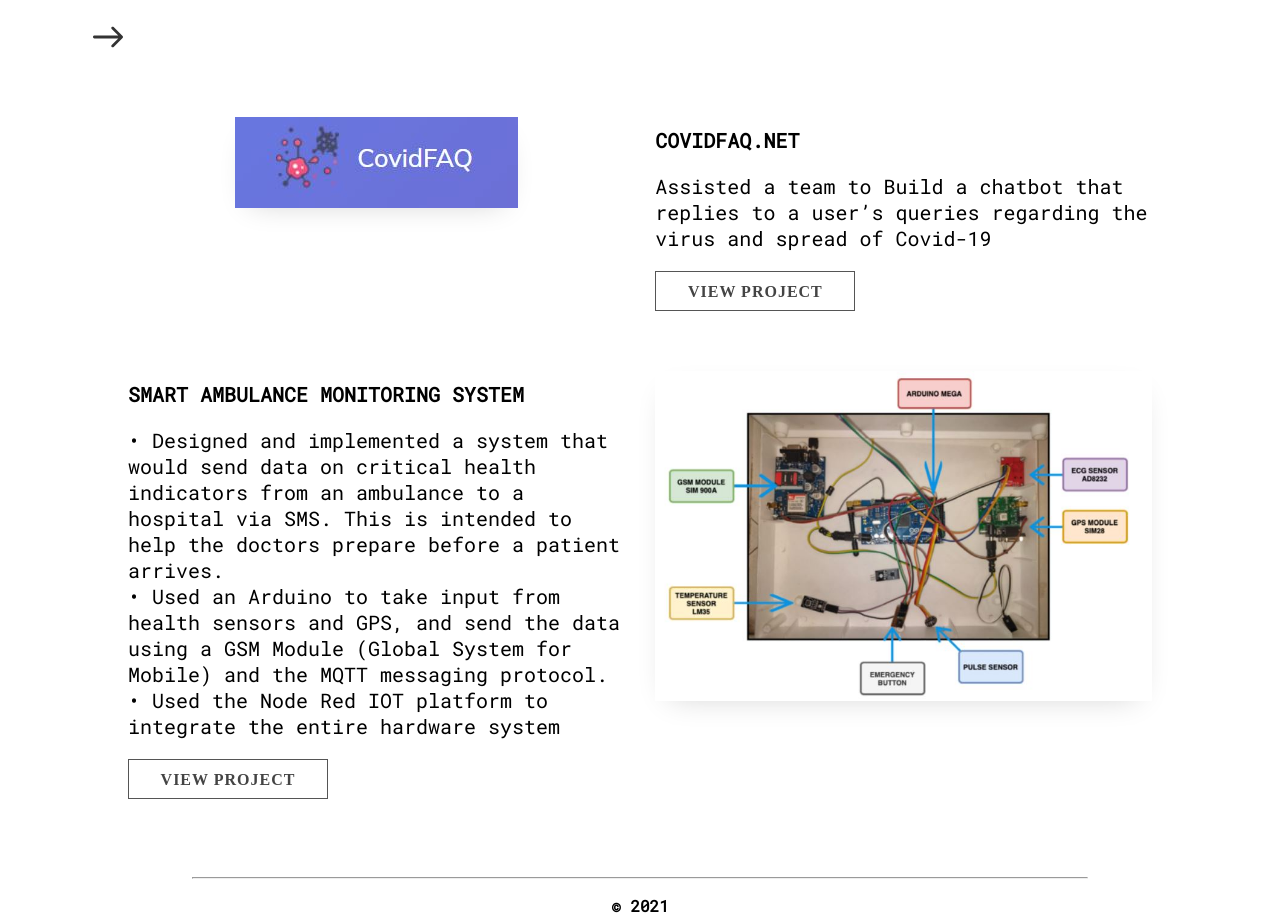
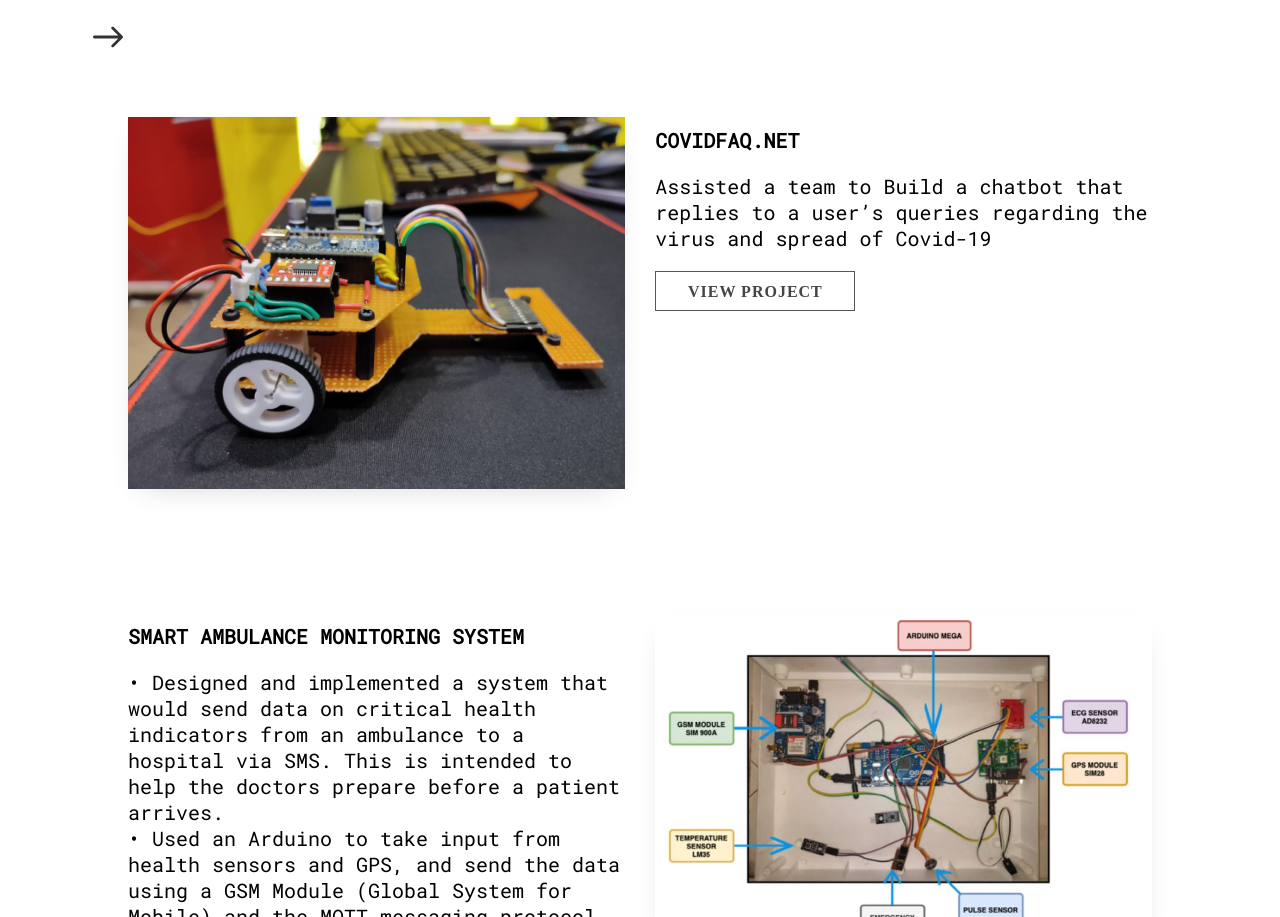
Before and after one commit to rusty3699/rusty3699.github.io, a plain HTML site: page index.html in a window 1280 px wide. Shown: the part 1923-2840 px from the top of the page. Drawn offline with nearby package versions, Linux system fonts and the light colour scheme.

Commit message:
Update index.html

```diff
--- a/index.html
+++ b/index.html
@@ -242,7 +242,7 @@
 						</div>
 					</div>
 					<div class="project-img" data-aos="fade-left">
-						<img class="shadow" src="assets/covid_faq.jpg" alt="code">
+						<img class="shadow" src="./assets/maze_solver.jpeg" alt="code">
 					</div>
 				</div>
         <br><br/>
```
